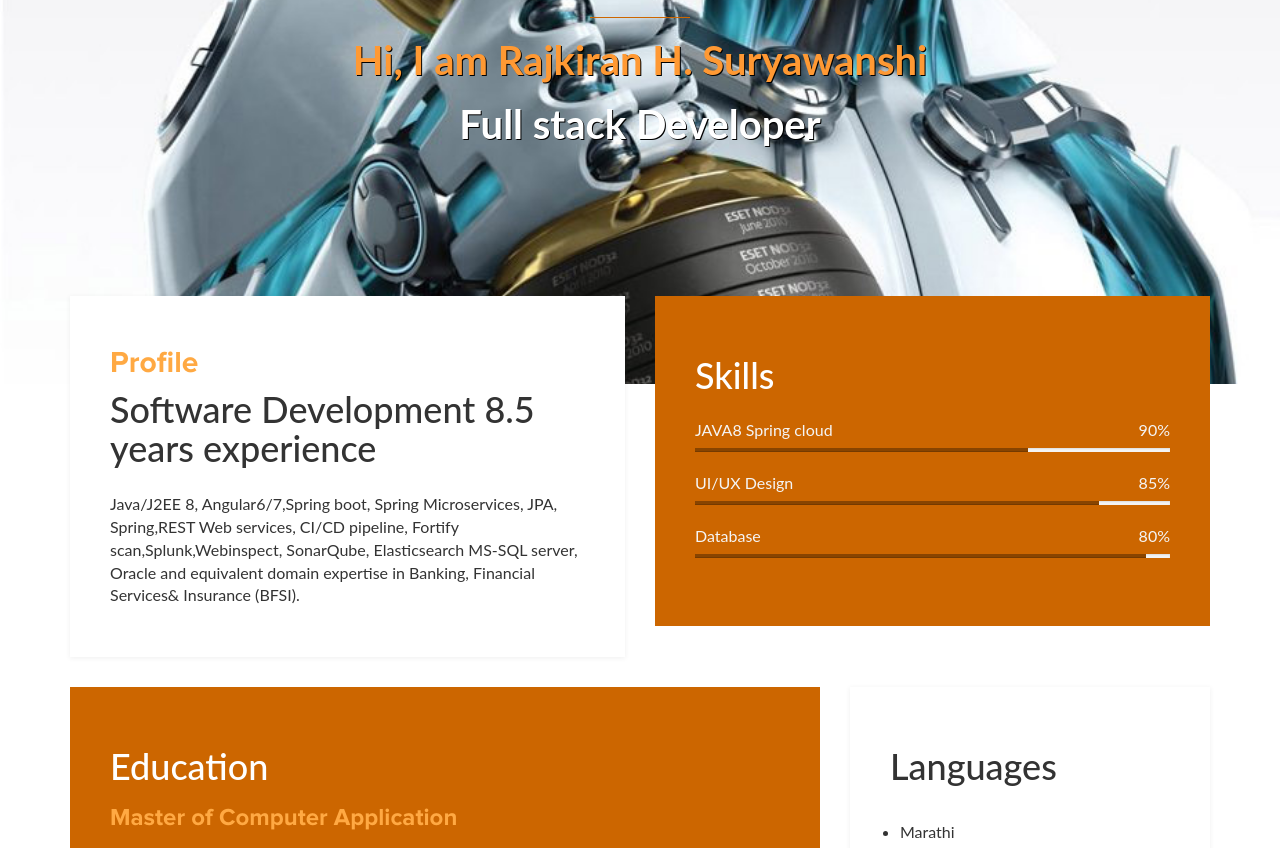
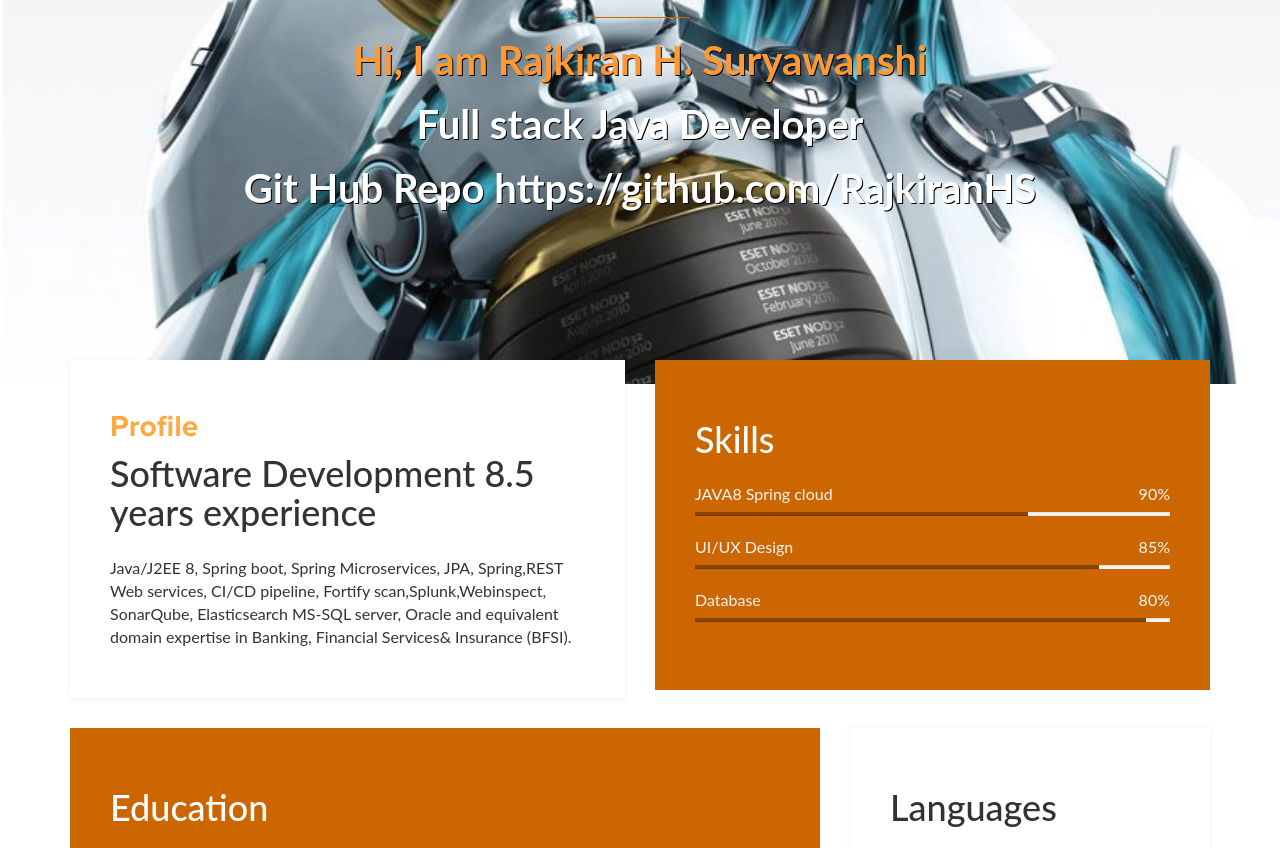
Before and after one commit to RajkiranHS/profile, a plain HTML site: page index.html in a window 1280 px wide. Shown: the part 416-1264 px from the top of the page. Drawn offline with Linux system fonts and the light colour scheme.

Commit message:
Update index.html

```diff
--- a/index.html
+++ b/index.html
@@ -113,7 +113,8 @@ http://www.templatemo.com/tm-467-easy-profile
 				<img src="images/tm-easy-profile.jpg" class="img-responsive img-circle tm-border" alt="templatemo easy profile">
 				<hr>
 				<h1 class="tm-title bold shadow">Hi, I am Rajkiran H. Suryawanshi</h1>
-				<h1 class="white bold shadow">Full stack Developer</h1>
+				<h1 class="white bold shadow">Full stack Java Developer</h1>
+				<h1 class="white bold shadow">Git Hub Repo https://github.com/RajkiranHS </h1>
 			</div>
 		</div>
 	</div>
@@ -126,7 +127,7 @@ http://www.templatemo.com/tm-467-easy-profile
 			<div class="about" id="about">
 				<h3 class="accent">Profile</h3>
 				<h2>Software Development 8.5 years experience</h2>
-				<p>Java/J2EE 8, Angular6/7,Spring boot, Spring Microservices, JPA, Spring,REST Web services, CI/CD pipeline, Fortify scan,Splunk,Webinspect, SonarQube, Elasticsearch MS-SQL server, Oracle and equivalent domain expertise in Banking, Financial Services& Insurance (BFSI).</p>
+				<p>Java/J2EE 8, Spring boot, Spring Microservices, JPA, Spring,REST Web services, CI/CD pipeline, Fortify scan,Splunk,Webinspect, SonarQube, Elasticsearch MS-SQL server, Oracle and equivalent domain expertise in Banking, Financial Services& Insurance (BFSI).</p>
 					<!-- <P>View My profile in different colores<a href="index-green.html">Green</a>, <a href="index.html">Blue</a>, <a href="index-gray.html">Gray</a>, and <a href="index-orange.html">Orange</a>.</P>   -->
 			</div>
 		</div>
```
